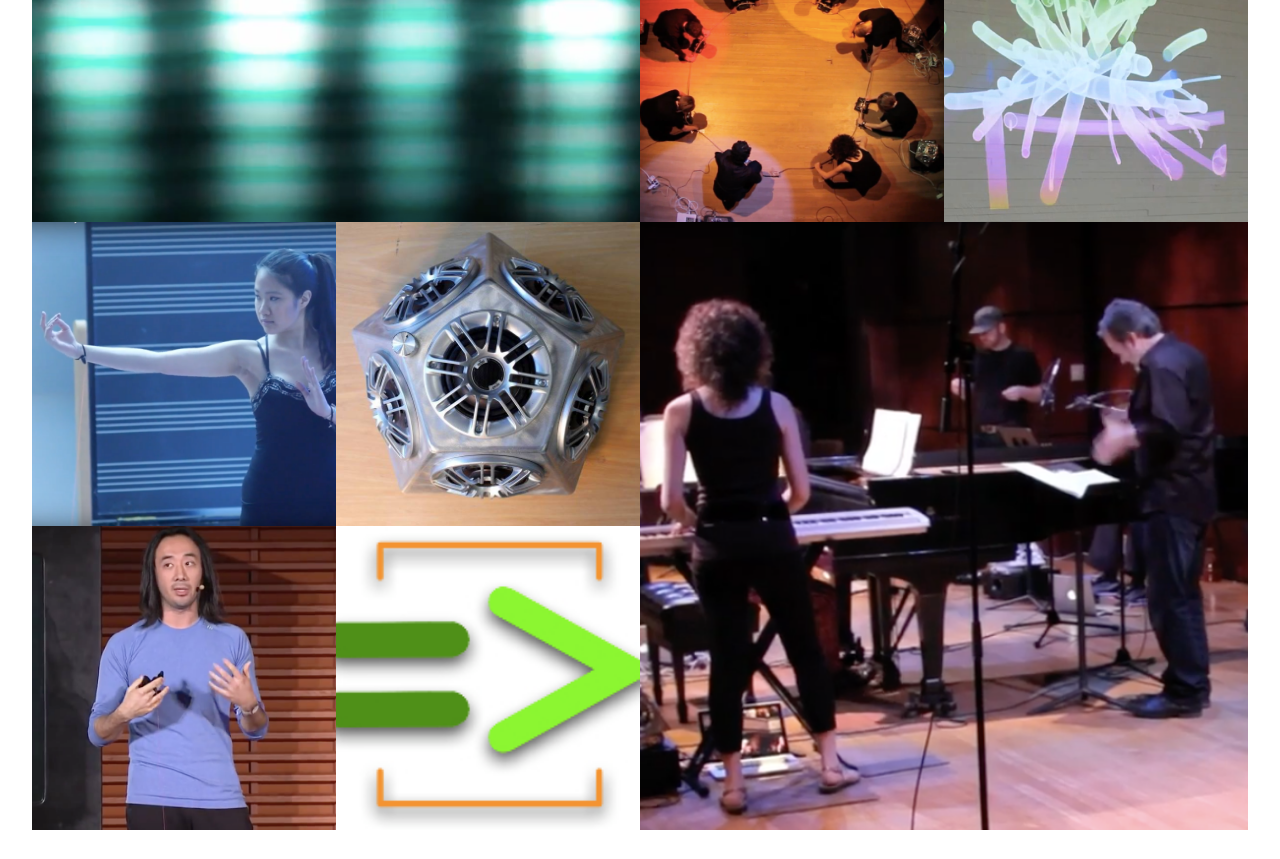
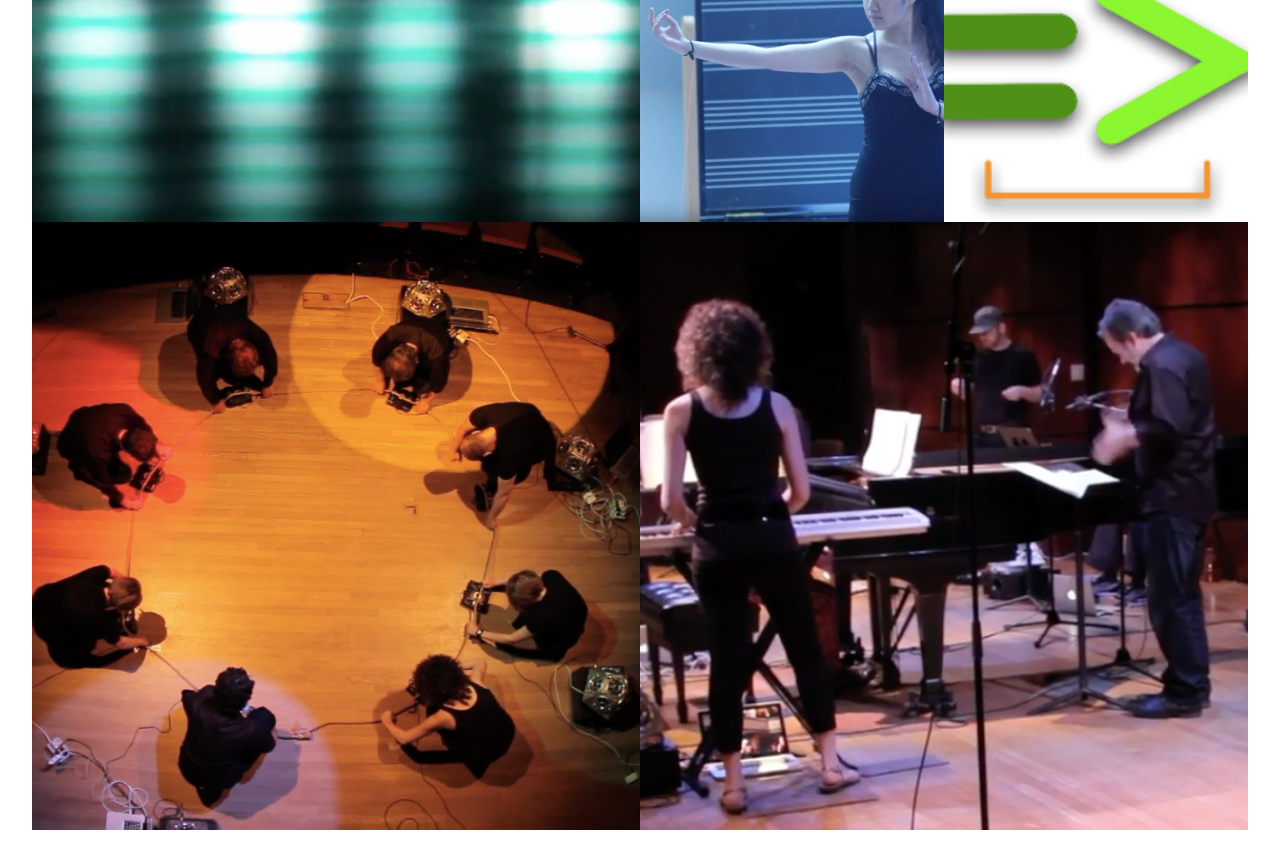
Before and after one commit to puplork/puplork.github.io, a plain HTML site: page index.html in a window 1280 px wide. Shown: the part 1034-1893 px from the top of the page. Drawn offline with nearby package versions, Linux system fonts and the light colour scheme.

Commit message:
Updated home page links.

```diff
--- a/index.html
+++ b/index.html
@@ -28,7 +28,7 @@
 
     <!-- <script>updateDisplayedAddress()</script> -->
 
-    <!-- browser-sync start --server --files "index.html, *.html, *.css -->
+    <!-- browser-sync start --server --files "index.html, *.html, *.css" -->
 
     <!-- MEDIA GRID -->
     <article class="cf">
@@ -68,34 +68,19 @@
         </a>
       </div>
       <div class="fl w-50 w-25-ns">
+        <a href="/media/houseofsound-2014.html" class="db aspect-ratio aspect-ratio--1x1 dim">
+          <span role="img" aria-label="House of Sound 2014" style="background-image:url(/img/houseofsound2014.png);" class="bg-center cover aspect-ratio--object"></span>
+        </a>
+      </div>
+      <div class="fl w-50 w-25-ns">
+        <a href="http://chuck.cs.princeton.edu/" class="db aspect-ratio aspect-ratio--1x1 dim">
+            <span role="img" aria-label="ChucK" style="background-image:url(/img/chuck.jpg);" class="bg-center cover aspect-ratio--object"></span>
+        </a>
+      </div>
+      <div class="fl w-100 w-50-l">
         <a href="/media/sideband.html" class="db aspect-ratio aspect-ratio--1x1 dim">
           <span role="img" aria-label="Sideband" style="background-image:url(/img/sideband.png);" class="bg-center cover aspect-ratio--object"></span>
         </a>
-      </div>
-      <div class="fl w-50 w-25-ns">
-        <a href="/media/mus313-2018.html" class="db aspect-ratio aspect-ratio--1x1 dim">
-          <span role="img" aria-label="MUS 313: Experimental Music" style="background-image:url(/img/mus313-2018.png);" class="bg-center cover aspect-ratio--object"></span>
-        </a>
-      </div>
-      <div class="fl w-100 w-50-m w-25-ns">
-        <a href="/media/houseofsound-2014.html" class="db aspect-ratio aspect-ratio--1x1 dim">
-          <span role="img" aria-label="House of Sound 2014" style="background-image:url(/img/houseofsound2014.png);" class="bg-center cover aspect-ratio--object"></span>
-        </a>
-        <a href="/media/ge.html" class="db aspect-ratio aspect-ratio--1x1 dim">
-          <span role="img" aria-label="Ge Wang - Ted Talk" style="background-image:url(/img/ge.png);" class="bg-center cover aspect-ratio--object"></span>
-        </a>
-      </div>
-      <div class="fl w-100 w-50-m w-25-l">
-        <div class="fl w-100">
-          <a href="http://wiki.cs.princeton.edu/index.php" class="db aspect-ratio aspect-ratio--1x1 dim">
-            <span role="img" aria-label="PLOrk - Wiki" style="background-image:url(/img/hemi.jpg);" class="bg-center cover aspect-ratio--object"></span>
-          </a>
-        </div>
-        <div class="fl w-100">
-          <a href="http://chuck.cs.princeton.edu/" class="db aspect-ratio aspect-ratio--1x1 dim">
-            <span role="img" aria-label="ChucK" style="background-image:url(/img/chuck.jpg);" class="bg-center cover aspect-ratio--object"></span>
-          </a>
-        </div>
       </div>
       <div class="fl w-100 w-50-l">
         <a href="/media/2012.html" class="db aspect-ratio aspect-ratio--1x1 dim">
```
Also changed, not shown: img/black.png (added).
